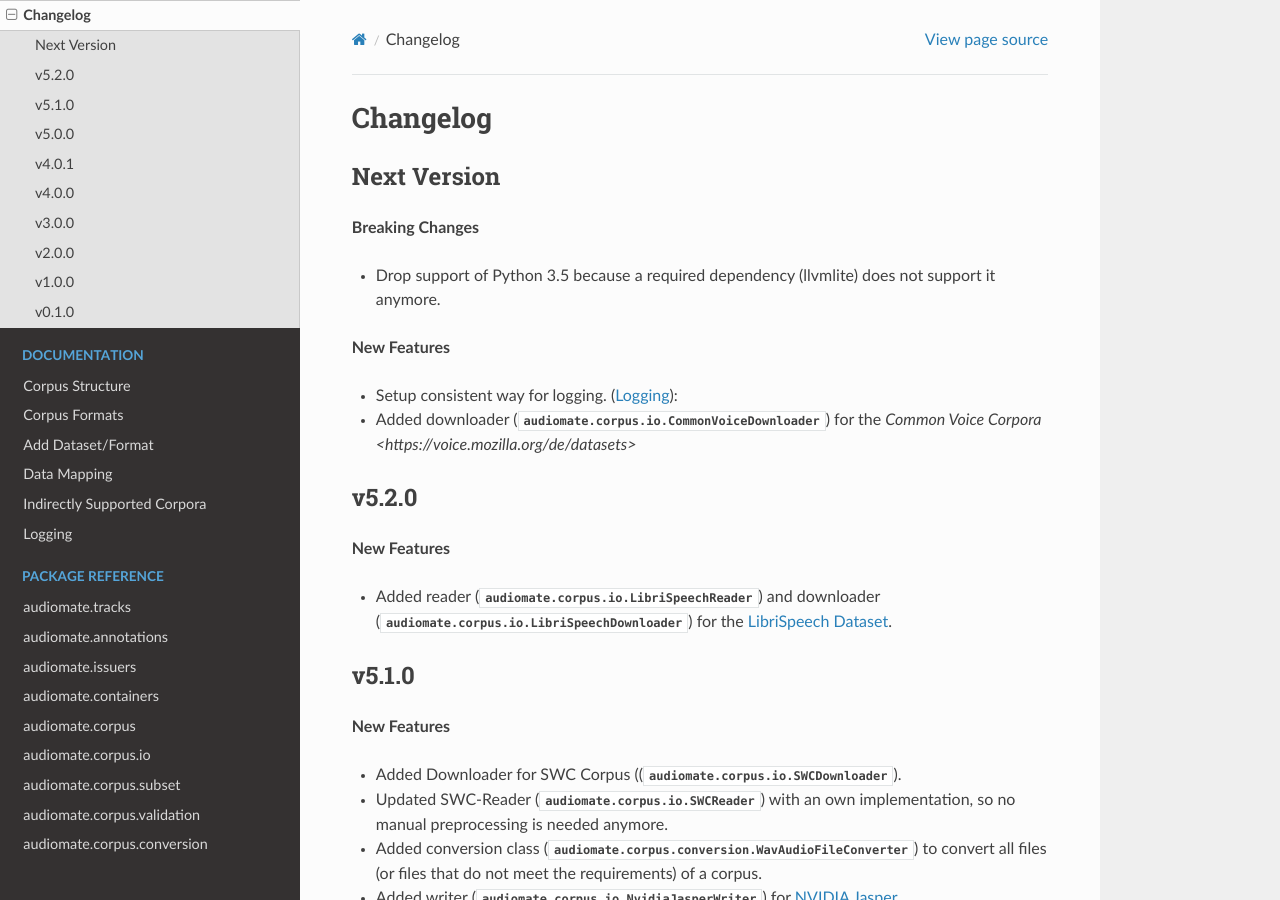
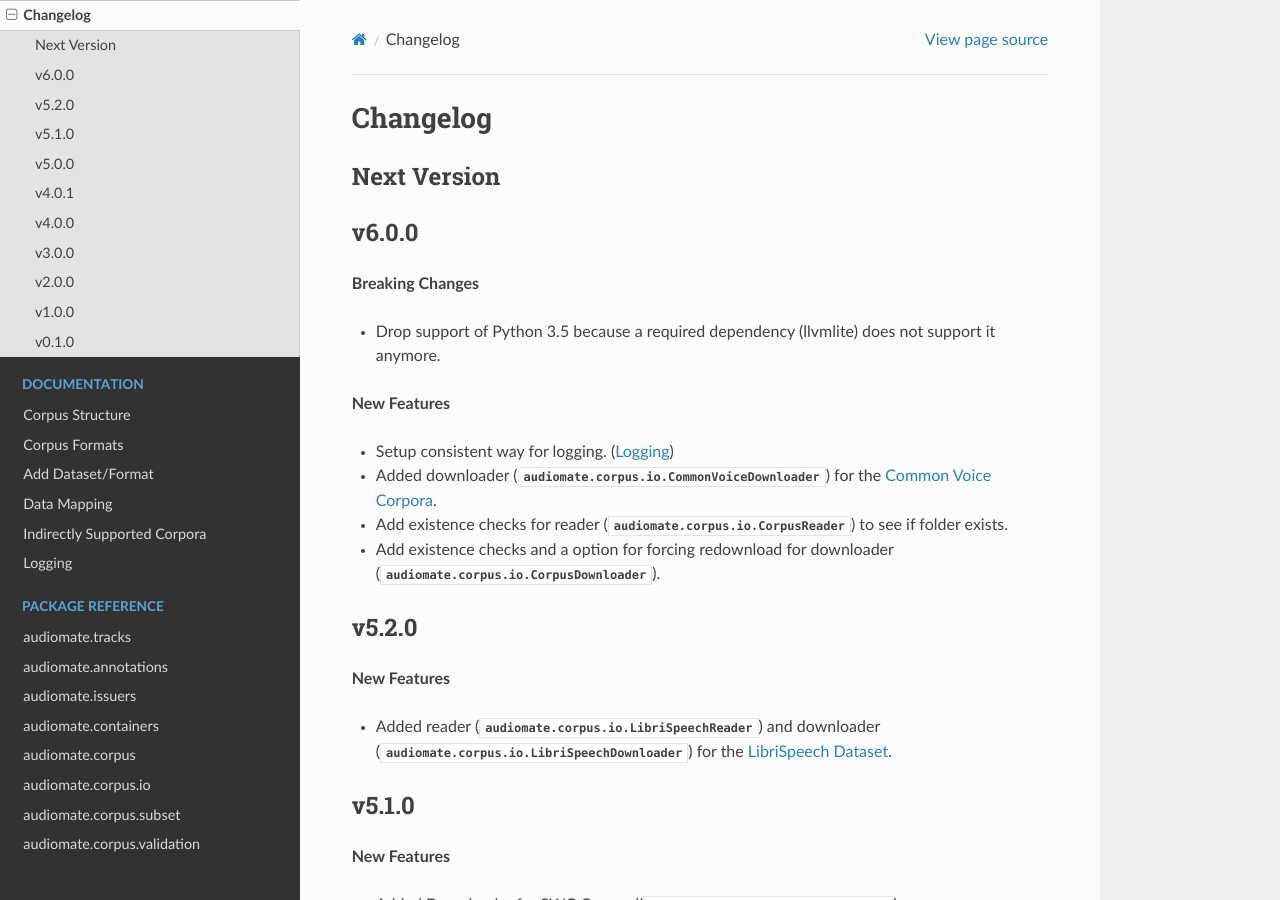
Before and after one commit to ynop/audiomate, a Sphinx documentation site: the page built from docs/notes/changelog.rst, in a window 1280 px wide and 900 px high. Built offline with Sphinx 7.4.7 and the Read the Docs theme 2.0.0, drawn with Linux system fonts in a browser that asks for light colours.

Commit message:
Update changelog

```diff
--- a/docs/notes/changelog.rst
+++ b/docs/notes/changelog.rst
@@ -3,6 +3,9 @@ Changelog
 
 Next Version
 ------------
+
+v6.0.0
+------
 
 **Breaking Changes**
 
@@ -10,9 +13,13 @@ Next Version
 
 **New Features**
 
-* Setup consistent way for logging. (:ref:`logging`):
+* Setup consistent way for logging. (:ref:`logging`)
 
-* Added downloader (:class:`audiomate.corpus.io.CommonVoiceDownloader`) for the `Common Voice Corpora <https://voice.mozilla.org/de/datasets>`
+* Added downloader (:class:`audiomate.corpus.io.CommonVoiceDownloader`) for the `Common Voice Corpora <https://voice.mozilla.org/de/datasets>`_.
+
+* Add existence checks for reader (:class:`audiomate.corpus.io.CorpusReader`) to see if folder exists.
+
+* Add existence checks and a option for forcing redownload for downloader (:class:`audiomate.corpus.io.CorpusDownloader`).
 
 v5.2.0
 ------
```
